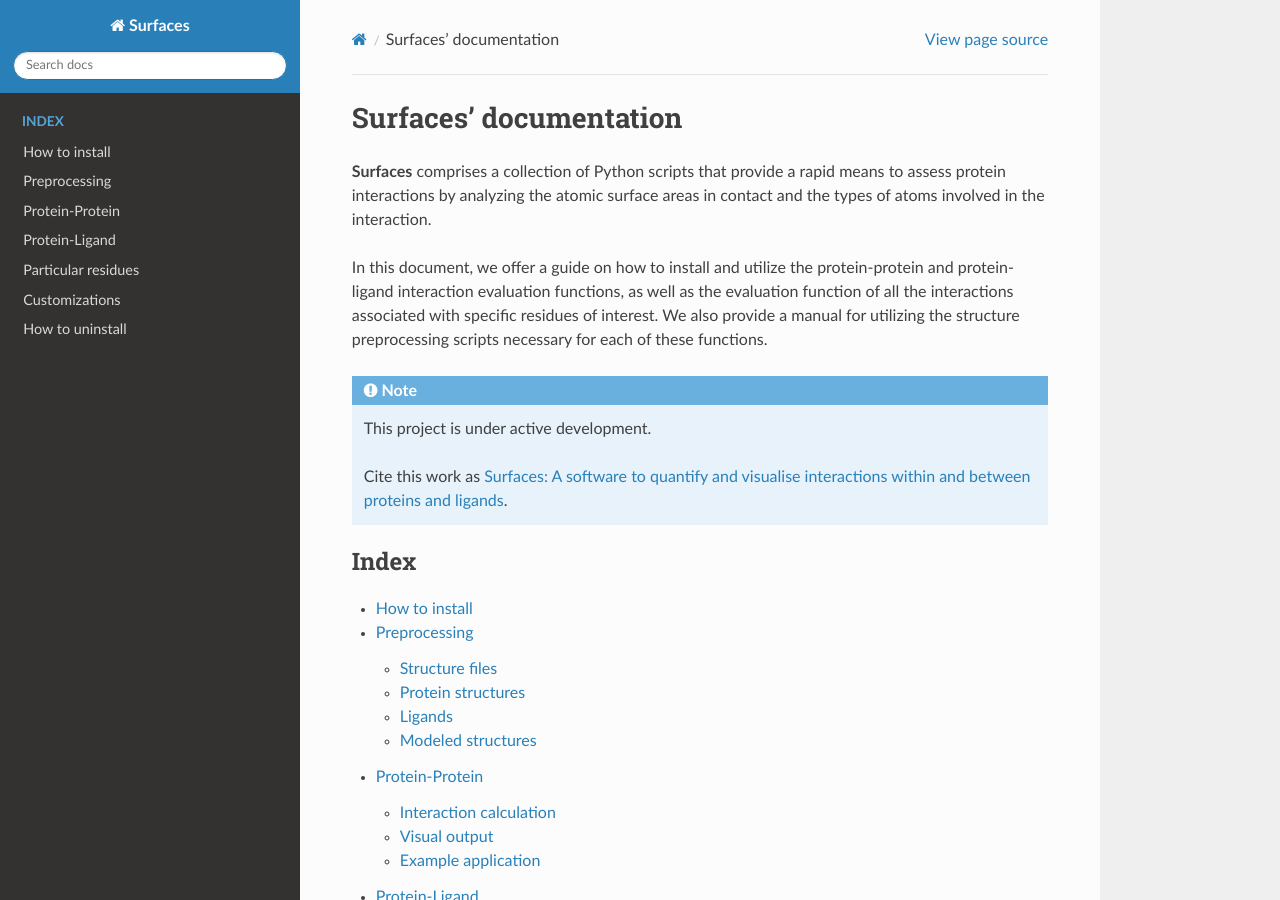
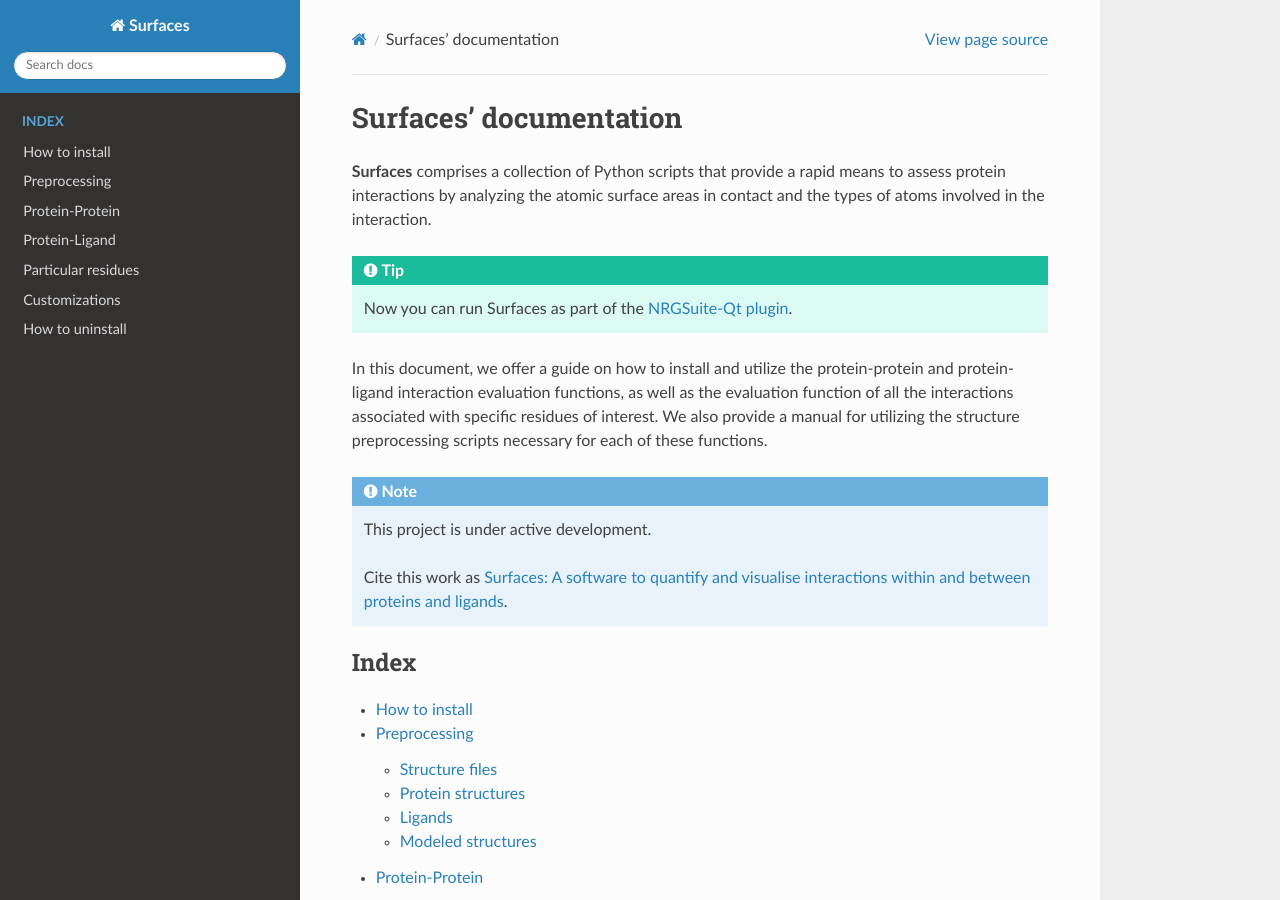
Before and after one commit to nataliateruel/Surfaces_tutorial, a Sphinx documentation site: the page built from docs/source/index.rst, in a window 1280 px wide and 900 px high. Built offline with Sphinx 7.4.7 and the Read the Docs theme 3.1.0, drawn with Linux system fonts in a browser that asks for light colours.

Commit message:
Update index.rst

```diff
--- a/docs/source/index.rst
+++ b/docs/source/index.rst
@@ -2,6 +2,11 @@
 ===================================
 
 **Surfaces** comprises a collection of Python scripts that provide a rapid means to assess protein interactions by analyzing the atomic surface areas in contact and the types of atoms involved in the interaction.
+
+.. tip::
+
+   Now you can run Surfaces as part of the `NRGSuite-Qt plugin <https://www.biorxiv.org/content/10.1101/2025.01.23.634566v1>`_.
+
 
 In this document, we offer a guide on how to install and utilize the protein-protein and protein-ligand interaction evaluation functions, as well as the evaluation function of all the interactions associated with specific residues of interest. We also provide a manual for utilizing the structure preprocessing scripts necessary for each of these functions.
 
```
